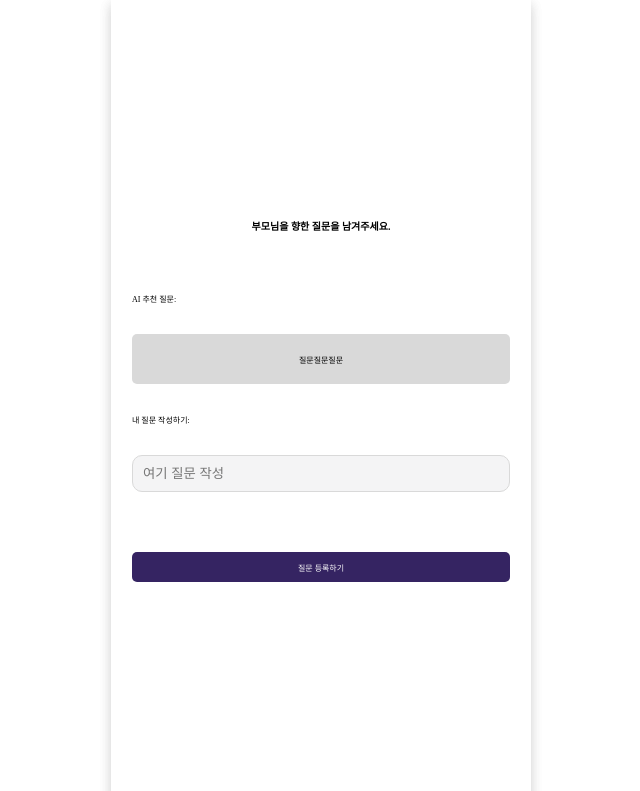
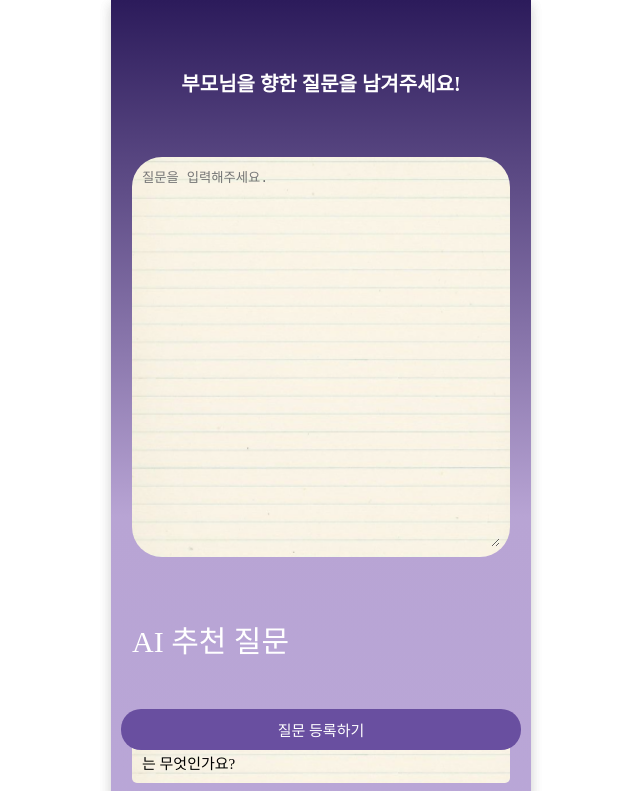
Before and after one commit to Baekya-Team17/Team-17-front, a React (Vite) app: page /questionpage in a window 1280 px wide. Shown: the top 791 px of the page, without its empty margins (319-959 px from the left). Built offline with nearby package versions, Linux system fonts and the light colour scheme.

Commit message:
질문하기 화면 디자인 추가

```diff
--- a/src/pages/questionpage/questionpage.tsx
+++ b/src/pages/questionpage/questionpage.tsx
@@ -1,34 +1,83 @@
-import CustomBox from "../../components/CustomBox"
-import CustomButton from "../../components/CustomButton"
-import CustomColumn from "../../components/CustomColumn"
-import CustomFont from "../../components/CustomFont"
-import MainInput from "../mainpage/mainpageComponents/MainInput"
+import CustomBox from "../../components/CustomBox";
+import CustomButton from "../../components/CustomButton";
+import CustomColumn from "../../components/CustomColumn";
+import CustomFont from "../../components/CustomFont";
+import MainTextarea from "../mainpage/mainpageComponents/MainTextarea";
+import writingPad from "../../assets/writingPad.png";
+import CustomRow from "../../components/CustomRow";
+import styled from "styled-components";
+
+const FloatingButton = styled(CustomButton)`
+  position: fixed;
+  bottom: 5rem;
+  border-radius: 2rem;
+  left: 50%;
+  transform: translateX(-50%);
+  z-index: 100;
+`;
 
 function QuestionPage() {
 
+	const aiQuestions = [
+		"자신의 인생에서 가장 중요한 사람은 누구였나요? 그 이유는 무엇인가요?",
+		"다음 세대에게 전하고 싶은 삶의 교훈은 무엇인가요?",
+		"어린 시절 가장 행복했던 기억은 무엇인가요?",
+		"삶에서 가장 큰 도전은 무엇이었고, 그것을 어떻게 극복했나요?",
+		"현재의 나에게 해주고 싶은 말은 무엇인가요?",
+	];
+
 	return (
-		<CustomColumn $width="100%" $minHeight="100vh" $gap="6rem">
-			<CustomFont $color='black' $fontweight="bold" $font="1rem">부모님을 향한 질문을 남겨주세요.</CustomFont>
+		<CustomColumn
+			$width="100%"
+			$minHeight="100vh"
+			$gap="6rem"
+			style={{ background: "linear-gradient(to bottom, #2C1B5B, #B8A4D4, #BAA8D9)" }}
+		>
+			<CustomColumn $height="1vh" />
+			<CustomFont $color="white" $fontweight="bold" $font="2rem">
+				부모님을 향한 질문을 남겨주세요!
+			</CustomFont>
 
-			<CustomColumn $width="100%" $alignitems="center" $justifycontent="center" $gap="3rem">
-				<CustomColumn $width="90%" $alignitems="flex-start" $justifycontent="center">
-					<CustomFont $color="black">AI 추천 질문:</CustomFont>
-					<CustomBox $width="100%" $height="5rem" $backgroundcolor="#D9D9D9">
-						<CustomFont $color="black">질문질문질문</CustomFont>
+			<CustomBox $width="90%" $height="40rem" $backgroundimg={writingPad} $padding="1rem" $borderradius="3rem">
+				<MainTextarea
+					$width="100%"
+					$height="100%"
+					placeholder="질문을 입력해주세요."
+					$backgroundColor="transparent"
+					$border="none"
+				/>
+			</CustomBox>
+
+			<CustomRow $width="90%" $justifycontent="flex-start">
+				<CustomFont $color="white" $font="3rem">
+					AI 추천 질문
+				</CustomFont>
+			</CustomRow>
+
+			<CustomColumn $width="100%" $alignitems="center" $justifycontent="center" $gap="1rem">
+				{aiQuestions.map((question, index) => (
+					<CustomBox
+						key={index}
+						$width="90%"
+						$height="auto"
+						$backgroundimg={writingPad}
+						$padding="1rem"
+					>
+						<CustomFont $color="black" $font="1.5rem">
+							{question}
+						</CustomFont>
 					</CustomBox>
-				</CustomColumn>
-
-				<CustomColumn $width="90%" $alignitems="flex-start" $justifycontent="center">
-					<CustomFont $color="black">내 질문 작성하기:</CustomFont>
-					<MainInput $width="100%" $padding="1rem" $backgroundColor="#F4F4F5" placeholder="여기 질문 작성" />
-				</CustomColumn>
+				))}
+				<CustomColumn $height="2vh" />
 			</CustomColumn>
 
-			<CustomButton $width='90%' $padding="1rem" $backgroundColor="#352462">
-				<CustomFont $color="white">질문 등록하기</CustomFont>
-			</CustomButton>
+			<FloatingButton $width="400px" $height="auto" $padding="1rem" $backgroundColor="#694FA0">
+				<CustomFont $color="white" $font="1.5rem">
+					질문 등록하기
+				</CustomFont>
+			</FloatingButton>
 		</CustomColumn>
-	)
+	);
 }
 
-export default QuestionPage
+export default QuestionPage;
```
